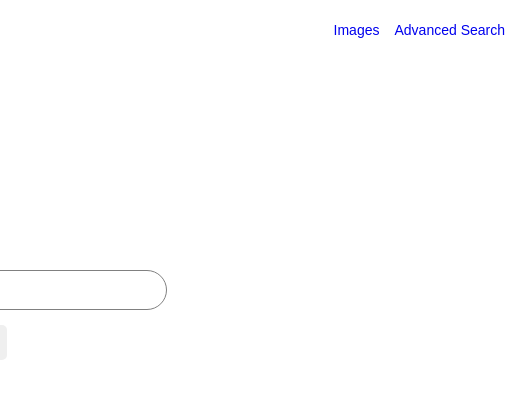
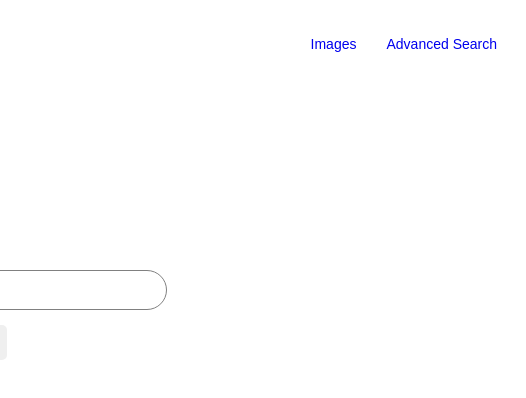
Before and after one commit to Jurgitavz/Project0, a plain HTML site: page index.html in a window 1280 px wide. Shown: the full height of the page, 754-1280 px from the left. Drawn offline with Linux system fonts and the light colour scheme.

Commit message:
Simplify CSS

```diff
--- a/styles.css
+++ b/styles.css
@@ -1,15 +1,6 @@
-/* Whole page style*/
+/* Whole page style */
 body {
-    font-family: Arial, sans-serif;
-    font-size: 14px;
-    color: black;
-    background-color: white;
-    height: 100%;
-    min-width: 400px;
-    margin: 0;
-    padding: 0;
-    display: block;
-    unicode-bidi: isolate;
+    font: 14px black Arial, sans-serif;
 }
 
 .nav, .logo, .form, .search {
@@ -18,48 +9,40 @@ body {
     align-items: center;
 }
 
-/* Navigation OK*/
+/* Navigation */
 .nav {
     justify-content: flex-end;
+    flex-shrink: 0;
+    height: 60px;
     padding: 6px;
-    height: 60px;
-    flex-shrink: 0;
-    box-sizing: border-box;
-    unicode-bidi: isolate;
-    }
+}
 
 a:link, a:visited {
     display: inline-block;
-    vertical-align: middle;
-    padding-right: 15px;
+    padding: 15px;
+    white-space: nowrap;
     text-decoration: none;
-    cursor: pointer;
-    white-space: nowrap;
     }
 
 a:hover, a:active {
     text-decoration: underline;
 }
 
-/* Logo*/
+/* Logo */
 .logo {
     position: relative;
-    align-items: end;
-    justify-content: center;
-    height: 200px;
+    align-items: flex-end;
+    height: 170px;
     margin-top: auto;
     padding-bottom: 10px;
     flex-shrink: 0;
-    box-sizing: border-box;
-    }
+}
 
 img {
-    display: inline-block;
     position: relative;
-    object-fit: contain;
+    height: 92px;
     width: auto;
-    height: 92px;
-    }
+}
 
 h6 {
     position: relative;
@@ -71,21 +54,18 @@ span {
     color: #4285f4;
     font-size: 16px;
     position: absolute;
-    display: inline-block;
-    align-items: end;
     right: 2px;
     bottom: 10px;
-    white-space: nowrap;
-   }
+}
 
-/* Form*/
+/* Form */
 .inquiry {
+    width: 400px;
     text-align: left;
     font-size: 16px;
     padding: 10px;
     margin: 10px 0px 10px 0px;
     border: 0.25px solid grey;
-    width: 400px;
     border-radius: 25px;
 }
 
@@ -108,7 +88,7 @@ span {
     outline: 1px solid transparent;
 }
 
-/* Responsive design*/
+/* Responsive design */
 /* Large devices (laptops/desktops) */
 @media (min-width: 600px) {
 .inquiry {
--- a/styles_advanced.css
+++ b/styles_advanced.css
@@ -1,17 +1,14 @@
-/* Whole page style*/
+/* Whole page style */
 body {
-  font-family: Arial, sans-serif;
-  font-size: 14px;
-  color: black;
+  font: 14px black Arial, sans-serif;
   margin-left: 20px;
 }
 
-/*Navigation and logo*/
+/* Navigation and logo */
 .nav-advanced {
   display: flex;
   justify-content: space-between;
   align-items: center;
-  flex-wrap: nowrap;
 }
 
 a:link, a:visited {
@@ -30,6 +27,7 @@ img {
   margin-left: 0px;
 }
 
+/* Headings */
 h2, h3 {
   display: flex;
   height: 50px;
@@ -46,6 +44,7 @@ h3 {
   font-size: 16px;
 }
 
+/* Form */
 label, input.inquiry {
   display: inline-block;
   padding: 3px;
@@ -59,14 +58,12 @@ input.inquiry {
 }
 
 input.submit {
-  display: block;
   text-align: center;
   background-color: blue;
   padding: 3px;
   color: white;
   font-size: 16px;
   border: none;
-  cursor: pointer;
   margin: 10px 0px 10px 20px;
 }
 
```
